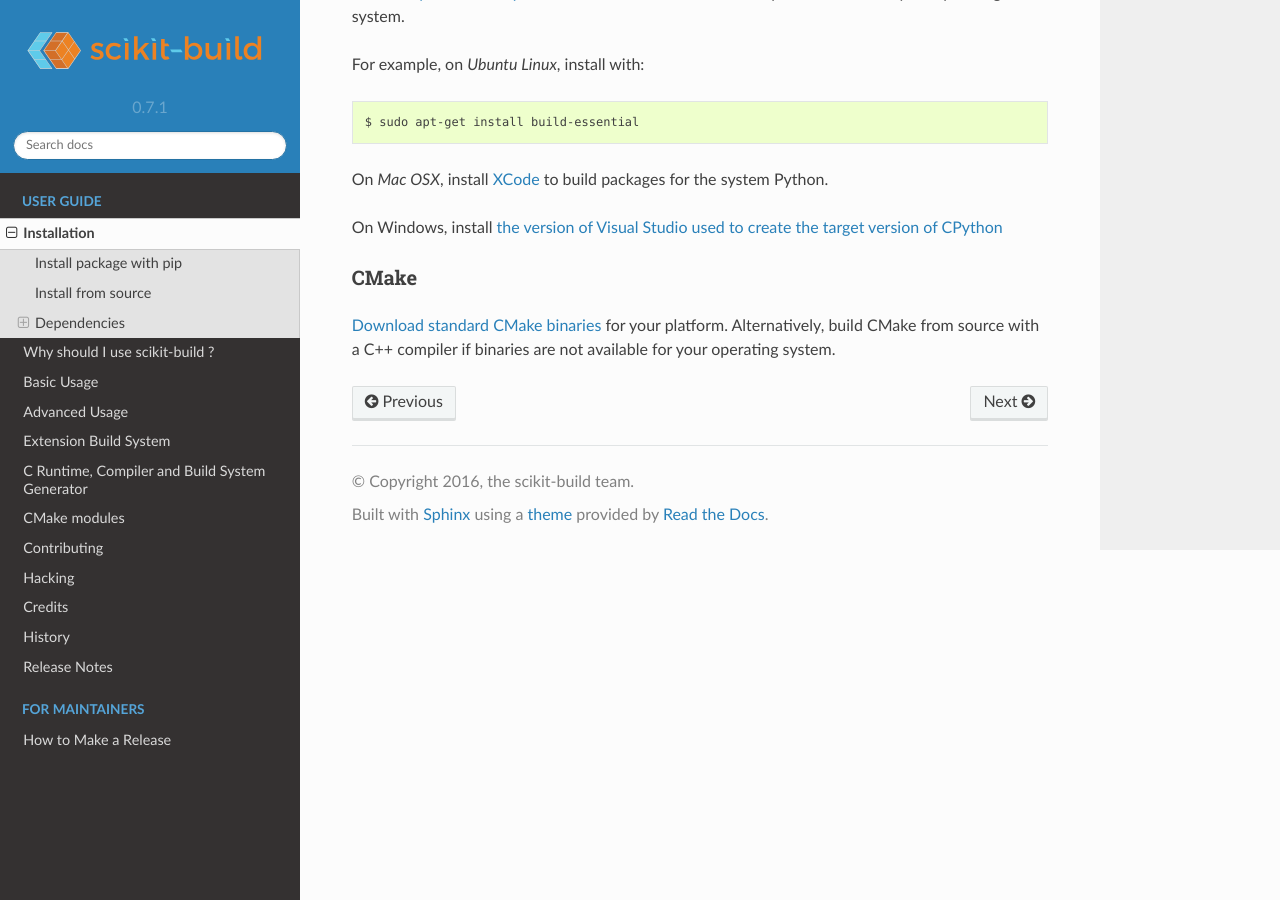
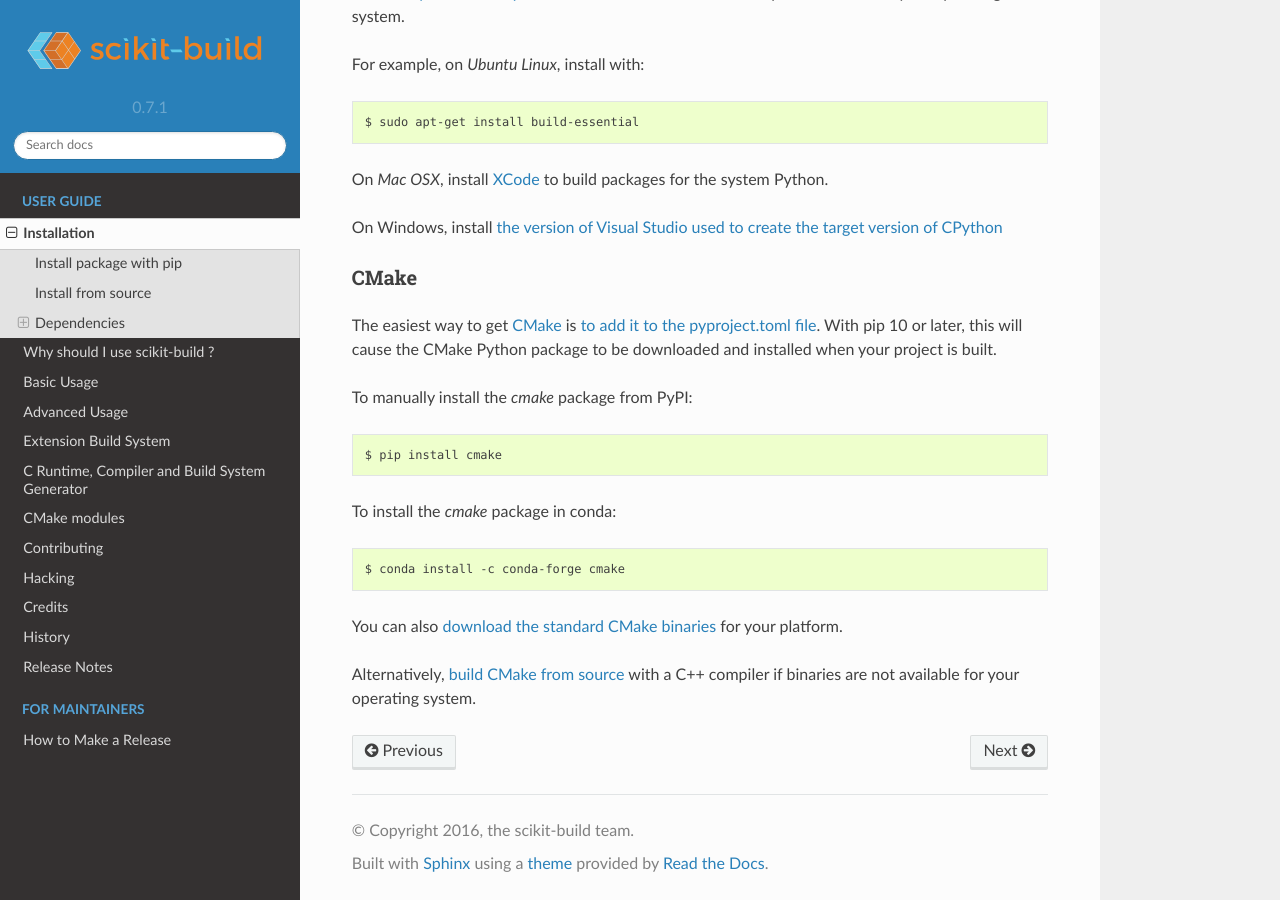
Before and after one commit to scikit-build/scikit-build, a Sphinx documentation site: the page built from docs/installation.rst, in a window 1280 px wide and 900 px high, scrolled down 1443 px. Built offline with Sphinx 7.4.7 and the Read the Docs theme 2.0.0, drawn with Linux system fonts in a browser that asks for light colours.

Commit message:
doc: Update CMake installation instructions
Add pyproject.toml, pip install, and conda install. Order from least to
most manual.

```diff
--- a/docs/installation.rst
+++ b/docs/installation.rst
@@ -66,6 +66,21 @@
 CMake
 ^^^^^
 
-`Download standard CMake binaries <https://cmake.org/download>`_ for your
-platform. Alternatively, build CMake from source with a C++ compiler if
-binaries are not available for your operating system.
+The easiest way to get `CMake <https://www.cmake.org/>`_ is :ref:`to add it to
+the pyproject.toml file <basic_usage_example>`.  With pip 10 or later, this
+will cause the CMake Python package to be downloaded and installed when your
+project is built.
+
+To manually install the *cmake* package from PyPI::
+
+    $ pip install cmake
+
+To install the *cmake* package in conda::
+
+    $ conda install -c conda-forge cmake
+
+You can also `download the standard CMake binaries
+<https://cmake.org/download>`_ for your platform.
+
+Alternatively, `build CMake from source <https://cmake.org/install/>`_ with a
+C++ compiler if binaries are not available for your operating system.
```
